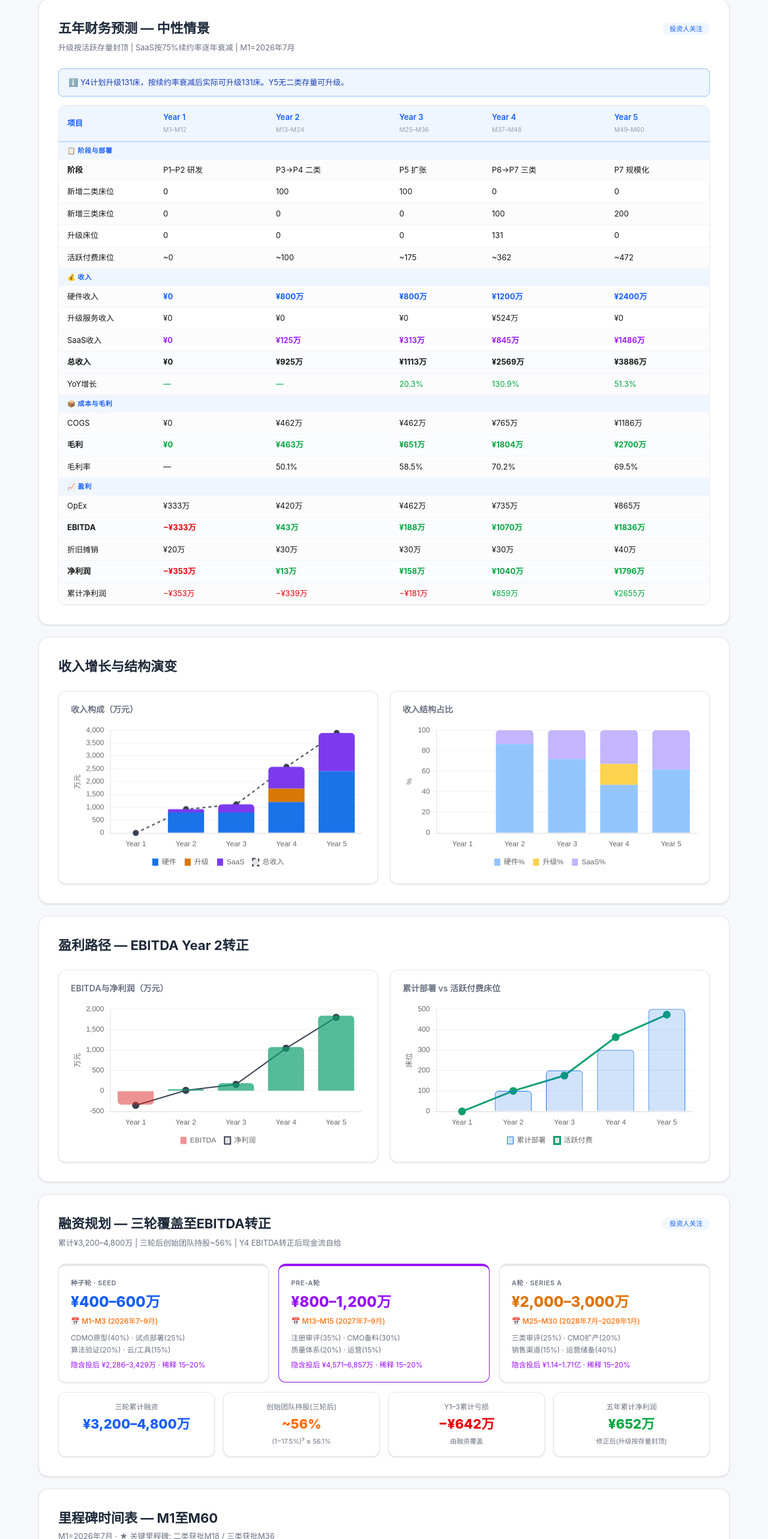
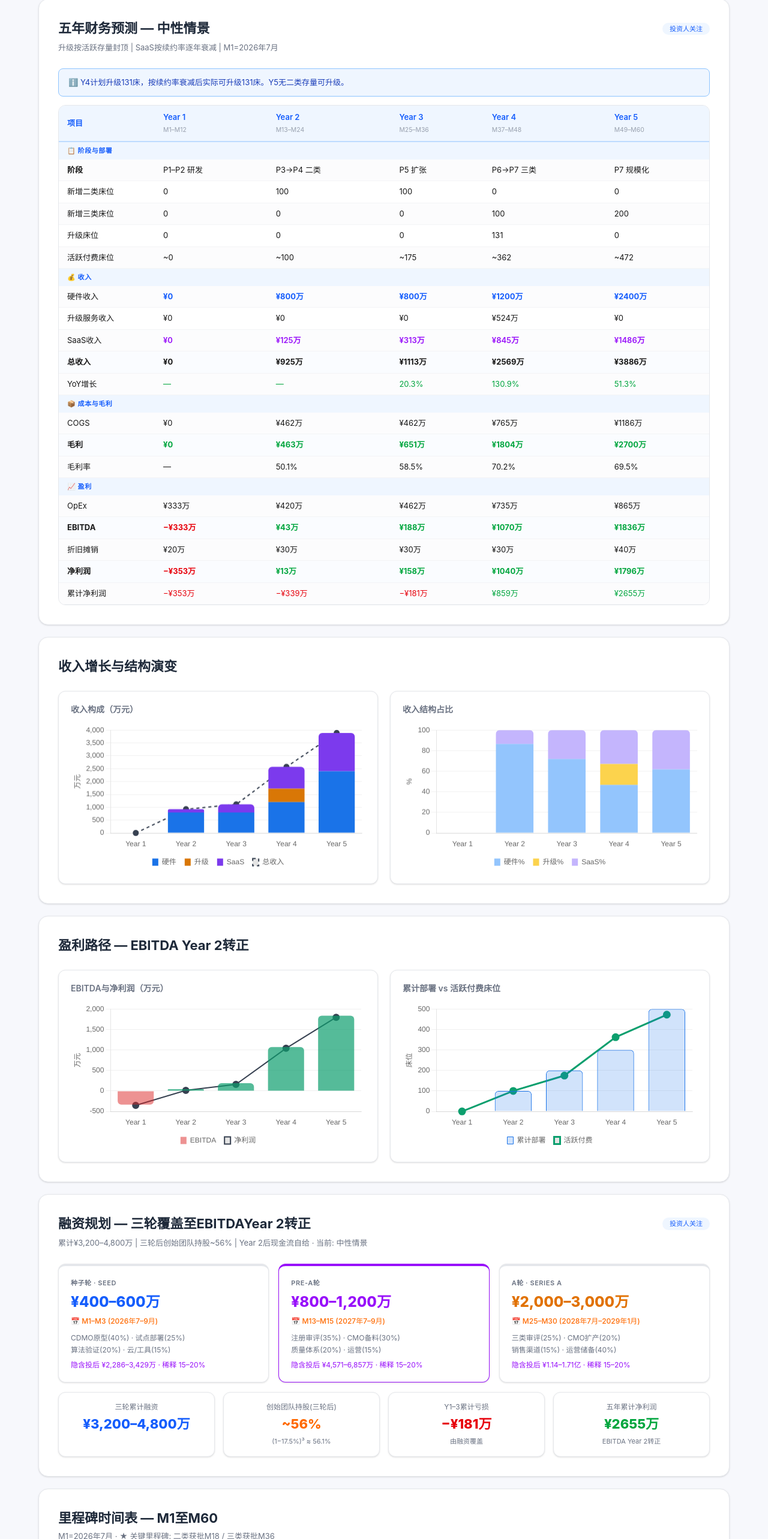
Before and after one commit to Rushen-SHEN/Finance-simulator, a Next.js app: page / in a window 1280 px wide. Shown: the part 1334-3900 px from the top of the page at 60% size. Built offline with nearby package versions, Linux system fonts and the light colour scheme.

Commit message:
fix: link all sections to scenario switching (financial table, funding, gantt, assumptions)

```diff
--- a/src/app/page.tsx
+++ b/src/app/page.tsx
@@ -100,12 +100,12 @@ export default function Home() {
 
         <MarketSection />
         <BusinessModel global={global} result={result} />
-        <FinancialTable result={result} />
+        <FinancialTable result={result} scenario={scenario} />
         <RevenueCharts result={result} />
         <ProfitCharts result={result} />
-        <FundingPlan />
-        <GanttTimeline />
-        <Assumptions />
+        <FundingPlan result={result} scenario={scenario} />
+        <GanttTimeline scenario={scenario} />
+        <Assumptions scenario={scenario} global={global} result={result} />
 
         <footer className="text-center py-8 border-t border-gray-200 mt-8 text-xs text-gray-500">
           <div>ARIA 财务模型模拟器 v2.0 | 基于商业计划书 2026年4月版 | 升级按活跃存量封顶</div>
--- a/src/components/FinancialTable.tsx
+++ b/src/components/FinancialTable.tsx
@@ -12,21 +12,30 @@ function pct(n: number | null) {
   return (n * 100).toFixed(1) + '%';
 }
 
-interface Props { result: CalcResult; }
+const SCENARIO_NAMES: Record<string, string> = {
+  neutral: '中性情景',
+  optimistic: '乐观情景',
+  conservative: '保守情景',
+  delayed: '延迟情景',
+};
 
-export default function FinancialTable({ result }: Props) {
+interface Props { result: CalcResult; scenario: string; }
+
+export default function FinancialTable({ result, scenario }: Props) {
   const y = result.years;
   const cumNetProfits: number[] = [];
   let acc = 0;
   y.forEach(yr => { acc += yr.net_profit; cumNetProfits.push(acc); });
 
+  const scenarioLabel = SCENARIO_NAMES[scenario] || '中性情景';
+
   return (
     <section className="bg-white rounded-2xl border border-gray-200 shadow-sm p-8 my-5">
       <div className="flex items-center justify-between mb-1.5">
-        <h2 className="text-[22px] font-bold text-gray-800">五年财务预测 — 中性情景</h2>
+        <h2 className="text-[22px] font-bold text-gray-800">五年财务预测 — {scenarioLabel}</h2>
         <span className="text-[11px] bg-blue-50 text-blue-600 px-3 py-0.5 rounded-full font-medium">投资人关注</span>
       </div>
-      <p className="text-[13px] text-gray-500 mb-6">升级按活跃存量封顶 | SaaS按75%续约率逐年衰减 | M1=2026年7月</p>
+      <p className="text-[13px] text-gray-500 mb-6">升级按活跃存量封顶 | SaaS按续约率逐年衰减 | M1=2026年7月</p>
 
       <div className="rounded-lg p-3 px-4 mb-3.5 text-[13px] flex items-start gap-2 bg-blue-50 border border-blue-300 text-blue-800 leading-relaxed">
         ℹ️ Y4计划升级{y[3]?.planned_upgrade || 0}床，按续约率衰减后实际可升级{y[3]?.actual_upgrade || 0}床。Y5无二类存量可升级。
--- a/src/components/FundingPlan.tsx
+++ b/src/components/FundingPlan.tsx
@@ -1,11 +1,29 @@
-export default function FundingPlan() {
+import { CalcResult } from '@/lib/calculator';
+
+function wan(n: number) {
+  const v = n / 10000;
+  return (v >= 0 ? '' : '−') + '¥' + Math.abs(v).toFixed(0) + '万';
+}
+
+interface Props { result: CalcResult; scenario: string; }
+
+export default function FundingPlan({ result, scenario }: Props) {
+  const y = result.years;
+  // Cumulative loss Y1-Y3
+  const cumLossY1Y3 = y.slice(0, 3).reduce((s, v) => s + v.net_profit, 0);
+  // Five year cumulative net profit
+  const cumTotal = result.cumulative_net_profit;
+  // Find first year with EBITDA > 0
+  const ebitdaPositiveYear = y.findIndex(v => v.ebitda > 0);
+  const ebitdaLabel = ebitdaPositiveYear >= 0 ? `Year ${ebitdaPositiveYear + 1}` : '未转正';
+
   return (
     <section className="bg-white rounded-2xl border border-gray-200 shadow-sm p-8 my-5">
       <div className="flex items-center justify-between mb-1.5">
-        <h2 className="text-[22px] font-bold text-gray-800">融资规划 — 三轮覆盖至EBITDA转正</h2>
+        <h2 className="text-[22px] font-bold text-gray-800">融资规划 — 三轮覆盖至EBITDA{ebitdaLabel === '未转正' ? ebitdaLabel : `${ebitdaLabel}转正`}</h2>
         <span className="text-[11px] bg-blue-50 text-blue-600 px-3 py-0.5 rounded-full font-medium">投资人关注</span>
       </div>
-      <p className="text-[13px] text-gray-500 mb-6">累计¥3,200–4,800万 | 三轮后创始团队持股~56% | Y4 EBITDA转正后现金流自给</p>
+      <p className="text-[13px] text-gray-500 mb-6">累计¥3,200–4,800万 | 三轮后创始团队持股~56% | {ebitdaLabel}后现金流自给 · 当前: {scenario === 'neutral' ? '中性' : scenario === 'optimistic' ? '乐观' : scenario === 'conservative' ? '保守' : '延迟'}情景</p>
 
       <div className="grid grid-cols-1 md:grid-cols-3 gap-4">
         <FundCard
@@ -31,8 +49,8 @@ export default function FundingPlan() {
       <div className="grid grid-cols-2 md:grid-cols-4 gap-3.5 mt-4">
         <SummaryCard label="三轮累计融资" value="¥3,200–4,800万" color="text-blue-600" />
         <SummaryCard label="创始团队持股(三轮后)" value="~56%" color="text-orange-500" detail="(1−17.5%)³ ≈ 56.1%" />
-        <SummaryCard label="Y1–3累计亏损" value="−¥642万" color="text-red-600" detail="由融资覆盖" />
-        <SummaryCard label="五年累计净利润" value="¥652万" color="text-green-600" detail="修正后(升级按存量封顶)" />
+        <SummaryCard label="Y1–3累计亏损" value={wan(cumLossY1Y3)} color={cumLossY1Y3 < 0 ? 'text-red-600' : 'text-green-600'} detail="由融资覆盖" />
+        <SummaryCard label="五年累计净利润" value={wan(cumTotal)} color={cumTotal >= 0 ? 'text-green-600' : 'text-red-600'} detail={`EBITDA ${ebitdaLabel}${ebitdaLabel === '未转正' ? '' : '转正'}`} />
       </div>
     </section>
   );
--- a/src/components/GanttTimeline.tsx
+++ b/src/components/GanttTimeline.tsx
@@ -1,8 +1,15 @@
-export default function GanttTimeline() {
+interface Props { scenario: string; }
+
+export default function GanttTimeline({ scenario }: Props) {
+  const isDelayed = scenario === 'delayed';
+  const delay = isDelayed ? 3 : 0; // months
+  const c2Month = 18 + delay;
+  const c3Month = 36 + delay;
+
   return (
     <section className="bg-white rounded-2xl border border-gray-200 shadow-sm p-8 my-5">
-      <h2 className="text-[22px] font-bold text-gray-800 mb-1">里程碑时间表 — M1至M60</h2>
-      <p className="text-[13px] text-gray-500 mb-6">M1=2026年7月 · ★ 关键里程碑: 二类获批M18 / 三类获批M36</p>
+      <h2 className="text-[22px] font-bold text-gray-800 mb-1">里程碑时间表 — M1至M60{isDelayed ? ' (延迟+3个月)' : ''}</h2>
+      <p className="text-[13px] text-gray-500 mb-6">M1=2026年7月 · ★ 关键里程碑: 二类获批M{c2Month} / 三类获批M{c3Month}</p>
 
       <div className="overflow-x-auto">
         {/* Year headers */}
@@ -14,7 +21,7 @@ export default function GanttTimeline() {
           ))}
         </div>
 
-        {ganttRows.map((row, i) => (
+        {(isDelayed ? ganttRowsDelayed : ganttRows).map((row, i) => (
           <div key={i} className="flex items-center my-0.5" style={{ minHeight: 26 }}>
             <div className="w-[180px] flex-shrink-0 text-xs text-gray-800 pr-2.5 text-right font-medium">{row.label}</div>
             <div className="flex-1 relative h-[22px]">
@@ -60,7 +67,7 @@ export default function GanttTimeline() {
             </tr>
           </thead>
           <tbody>
-            {milestones.map((m, i) => (
+            {(isDelayed ? milestonesDelayed : milestones).map((m, i) => (
               <tr key={i} className={`${m.bold ? 'font-bold' : ''} even:bg-gray-50/50`}>
                 <td className="py-2 px-3.5 border-b border-gray-100">{m.month}</td>
                 <td className="py-2 px-3.5 border-b border-gray-100">{m.desc}</td>
@@ -104,3 +111,34 @@ const milestones = [
   { month: 'M37–M48', desc: '三类首年100床新增+131床升级', kpi: '累计300床', type: '🟢 商业化', typeCls: 'bg-green-100 text-green-800', bold: false },
   { month: 'M49–M60', desc: '三类扩张200床新增', kpi: '累计500床', type: '🟢 商业化', typeCls: 'bg-green-100 text-green-800', bold: false },
 ];
+
+// Delayed scenario: +3 months shift on key milestones
+const ganttRowsDelayed = [
+  { label: 'CDMO原型+试点', bars: [{ left: '0%', width: '10%', text: 'M1–6', cls: 'bg-gradient-to-r from-blue-600 to-blue-400' }] },
+  { label: '算法验证', bars: [{ left: '10%', width: '10%', text: 'M7–12', cls: 'bg-gradient-to-r from-blue-600 to-blue-400' }] },
+  { label: '种子轮融资', bars: [{ left: '0%', width: '5%', text: 'M1–3', cls: 'bg-gradient-to-r from-amber-500 to-amber-400' }] },
+  { label: 'ISO13485联调', bars: [{ left: '13%', width: '5%', text: 'M9–12', cls: 'bg-gradient-to-r from-purple-600 to-purple-400' }] },
+  { label: 'Pre-A融资', bars: [{ left: '20%', width: '5%', text: 'M13–15', cls: 'bg-gradient-to-r from-amber-500 to-amber-400' }] },
+  { label: '二类审评(延迟)', bars: [{ left: '20%', width: '15%', text: 'M13–21', cls: 'bg-gradient-to-r from-purple-600 to-purple-400' }] },
+  { label: '★ 二类获批(M21)', bars: [], milestone: '34%' },
+  { label: '二类商业化', bars: [{ left: '35%', width: '10%', text: 'M22–27', cls: 'bg-gradient-to-r from-green-600 to-green-400' }] },
+  { label: 'A轮融资', bars: [{ left: '45%', width: '10%', text: 'M28–33', cls: 'bg-gradient-to-r from-amber-500 to-amber-400' }] },
+  { label: '三类审评(延迟)', bars: [{ left: '45%', width: '20%', text: 'M28–39', cls: 'bg-gradient-to-r from-purple-600 to-purple-400' }] },
+  { label: '★ 三类获批(M39)', bars: [], milestone: '64%' },
+  { label: '三类首年扩张', bars: [{ left: '65%', width: '18%', text: 'M40–48', cls: 'bg-gradient-to-r from-green-600 to-green-400' }] },
+  { label: '三类规模化', bars: [{ left: '80%', width: '20%', text: 'M49–60', cls: 'bg-gradient-to-r from-green-600 to-green-400' }] },
+];
+
+const milestonesDelayed = [
+  { month: 'M1–M6', desc: 'CDMO签约+功能原型+2家医院40床科研部署', kpi: '三模态数据采集通过', type: '🔵 研发', typeCls: 'bg-blue-100 text-blue-800', bold: false },
+  { month: 'M1–M3', desc: '种子轮融资完成', kpi: '¥400–600万到账', type: '🟡 融资', typeCls: 'bg-amber-100 text-amber-800', bold: false },
+  { month: 'M7–M12', desc: '算法训练与测试', kpi: 'AUROC≥0.78', type: '🔵 研发', typeCls: 'bg-blue-100 text-blue-800', bold: false },
+  { month: 'M9–M12', desc: 'ISO13485质量体系联调', kpi: '体系审核通过', type: '🟣 注册', typeCls: 'bg-purple-100 text-purple-800', bold: false },
+  { month: 'M13–M15', desc: 'Pre-A轮融资完成', kpi: '¥800–1,200万到账', type: '🟡 融资', typeCls: 'bg-amber-100 text-amber-800', bold: false },
+  { month: 'M21 ⚠️', desc: '★ 二类获批(延迟+3个月)', kpi: '注册证到手', type: '🟣 注册', typeCls: 'bg-orange-100 text-orange-800', bold: true },
+  { month: 'M22–M27', desc: '100床二类商业化+RWD收集', kpi: '部署率≥90%', type: '🟢 商业化', typeCls: 'bg-green-100 text-green-800', bold: false },
+  { month: 'M28–M33', desc: 'A轮融资完成', kpi: '¥2,000–3,000万到账', type: '🟡 融资', typeCls: 'bg-amber-100 text-amber-800', bold: false },
+  { month: 'M39 ⚠️', desc: '★ 三类获批(延迟+3个月)', kpi: '注册证到手', type: '🟣 注册', typeCls: 'bg-orange-100 text-orange-800', bold: true },
+  { month: 'M40–M48', desc: '三类首年100床新增+131床升级', kpi: '累计300床', type: '🟢 商业化', typeCls: 'bg-green-100 text-green-800', bold: false },
+  { month: 'M49–M60', desc: '三类扩张200床新增', kpi: '累计500床', type: '🟢 商业化', typeCls: 'bg-green-100 text-green-800', bold: false },
+];
```
Also changed, not shown: src/components/Assumptions.tsx (+34 -18 lines).
